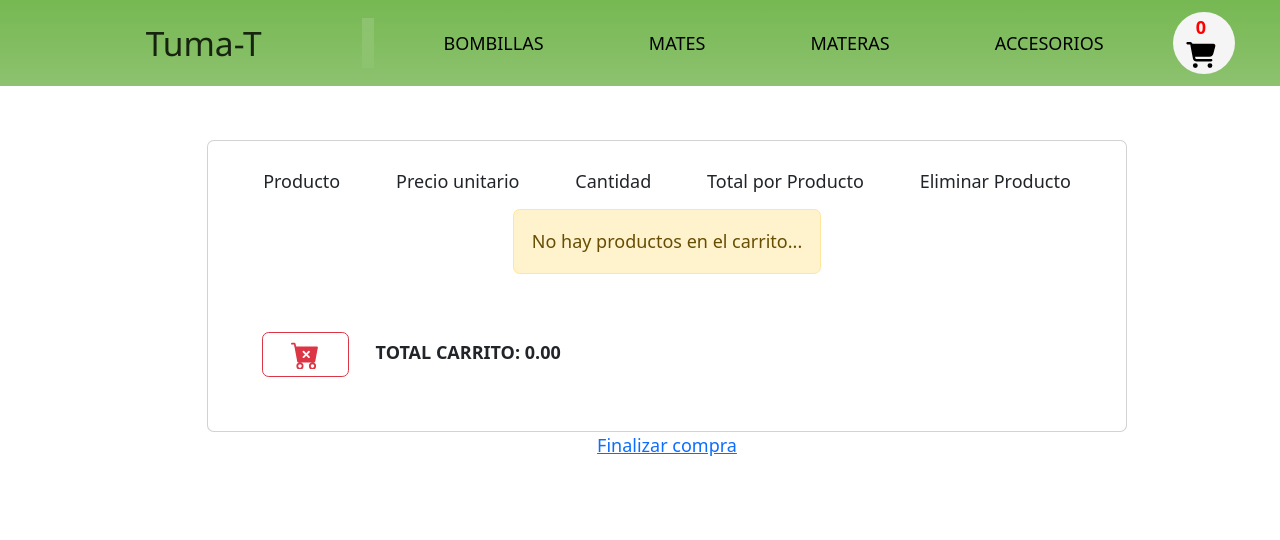
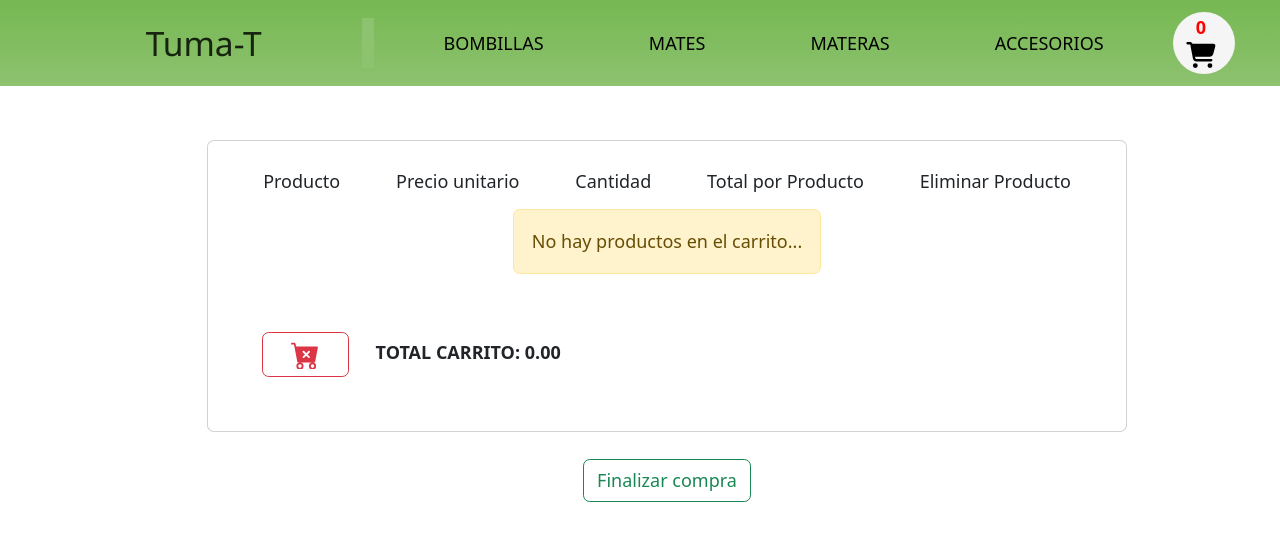
Before and after one commit to nicolassanti/coderReact, a React (Vite) app: page /carrito in a window 1280 px wide. Shown: the top 540 px of the page. Built offline with nearby package versions, Linux system fonts and the light colour scheme.

Commit message:
agrego boton con estilos al Link finalizar compra del carrito

```diff
--- a/src/components/Cart/Cart.jsx
+++ b/src/components/Cart/Cart.jsx
@@ -52,7 +52,9 @@ function Cart() {
         <strong>TOTAL CARRITO: {totalPrice.toFixed(2)} </strong>
       </div>
       </Card>
-      <Link to={'/checkout'}>Finalizar compra </Link>
+      <Link to={'/checkout'}>
+      <button className="btn btn-outline-success mt-4" >Finalizar compra </button>
+      </Link>
     </div>
   );
 }
```
